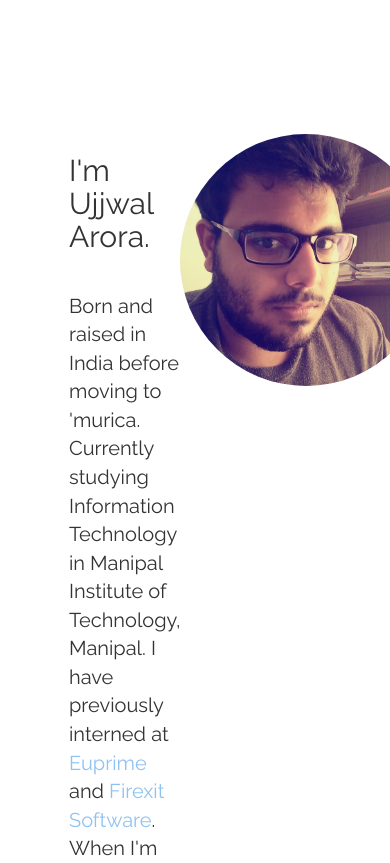
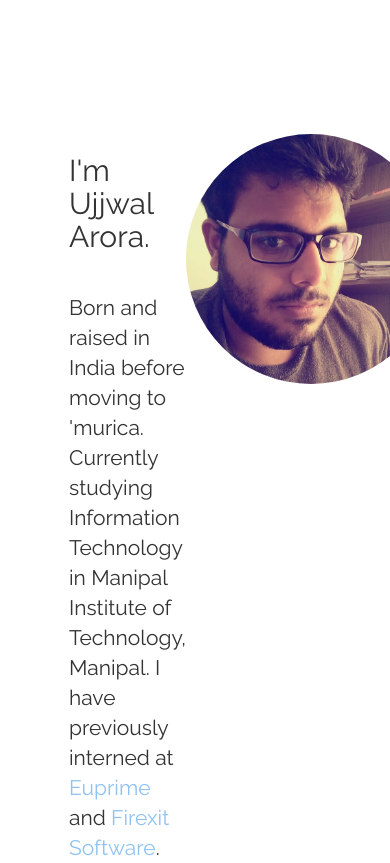
Before and after one commit to azwreith/azwreith.github.io, a plain HTML site: page index.html in a window 390 px wide. Shown: the part 780-1643 px from the top of the page. Drawn offline with Linux system fonts and the light colour scheme.

Commit message:
Fix Responsiveness

```diff
--- a/css/custom.css
+++ b/css/custom.css
@@ -1,11 +1,16 @@
+html {
+	height: 100%;
+}
 
 body{
-	/*height: 100%;*/
+	height: 100%;
 	margin: 0;
 	padding: 0;
 	font-family: 'Raleway', sans-serif;
 	/*height: 2000px;/**/
-  max-width: 100%;
+	max-width: 100%;/*
+	overflow-x: hidden;*/
+	/*min-width: 768px;*/
 }
 
 
@@ -60,7 +65,7 @@ h1,h2,h3,p {
 
 .fixed{
     width: 70%;
-    font-size: 20px;
+    font-size: 1.5em;
 }
 
 
@@ -69,13 +74,13 @@ h1,h2,h3,p {
 }
 
 .profile {
-  height: 18em;
-  width: 18em;
+  height: 250px;
+  width: 250px;
   border-radius: 50%;
   display: block;
   margin: auto;
   background: url(../images/ujj.jpg) no-repeat center;
-  background-size: cover
+  background-size: cover;
 }
 
 .profile:hover {
```
